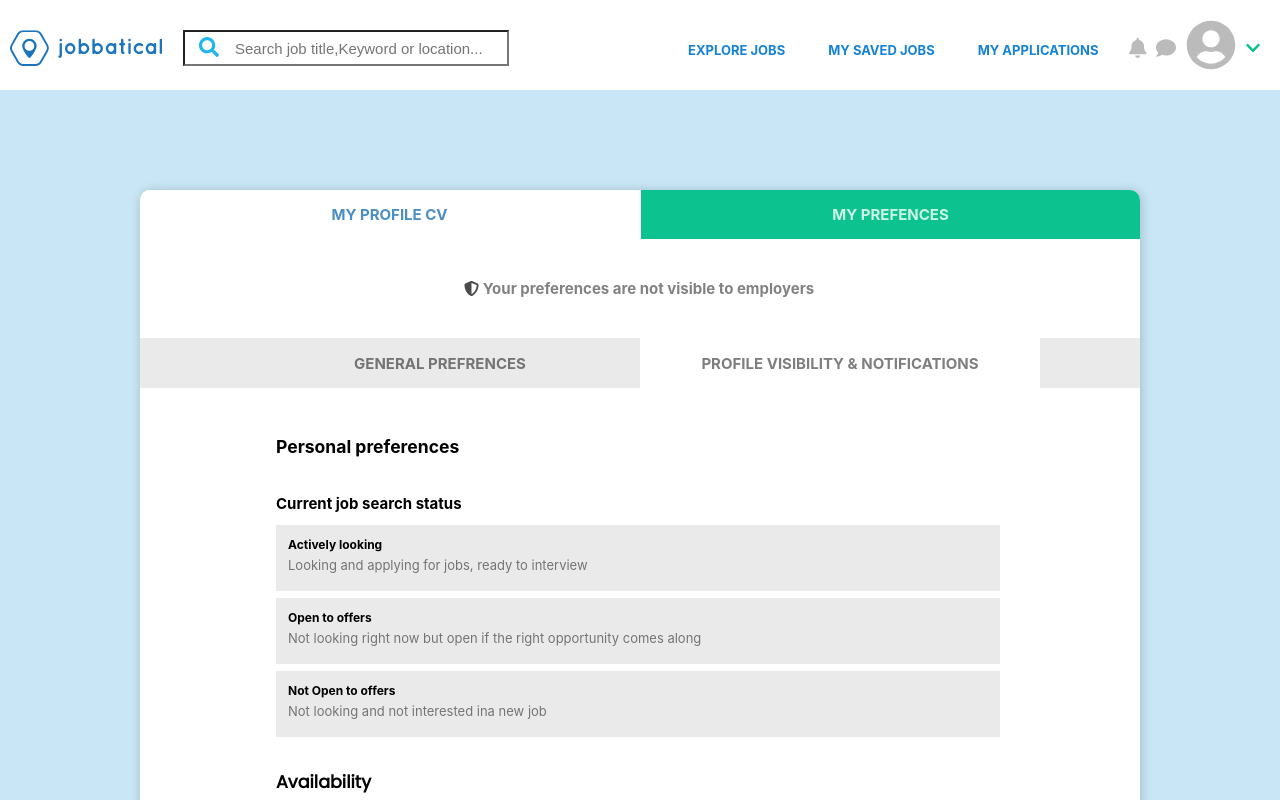
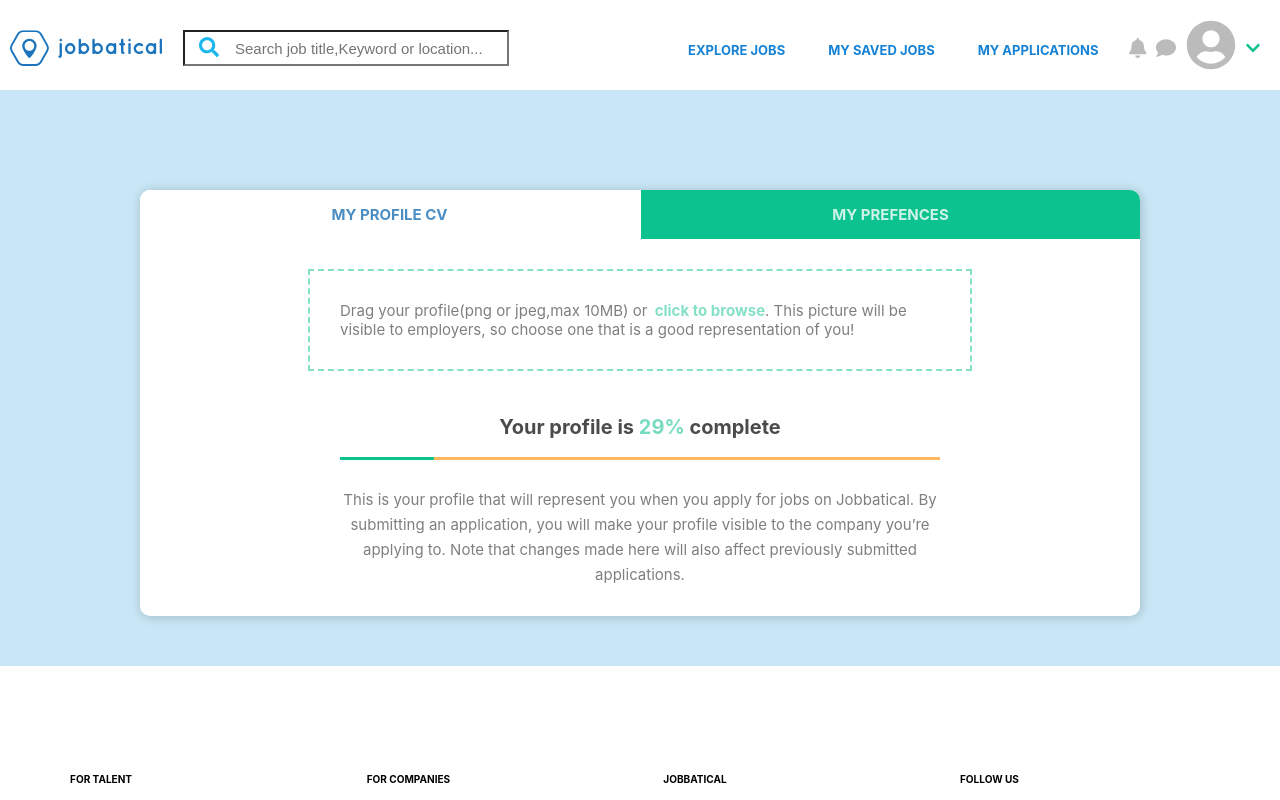
Before and after one commit to chingu-voyages/v8-bears-team-15, a React app in the folder client/: page /setting in a window 1280 px wide. Shown: the top 800 px of the page. Built offline with nearby package versions, Linux system fonts and the light colour scheme.

Commit message:
add build-cv template

```diff
--- /dev/null
+++ b/client/src/components/Dashboard/CV/ProfileHead/ProfileHead.css
@@ -0,0 +1,63 @@
+#main-layout{
+  padding-left: 100px;
+  padding-right: 100px;
+  display: flex;
+  align-items: center;
+  flex-direction: column;
+}
+
+#main-base{
+  display: flex;
+  align-items: center;
+  flex-direction: column;
+}
+
+#upload-message p {
+  border: 2px dashed #0CC28F;
+  padding: 30px;
+  margin-top: 30px;
+}
+
+#upload-message p a{
+  margin-left: 3px;
+  color: #0CC28F;
+  font-weight: bold;
+}
+
+#main-base h4{
+  font-size: 20px;
+  opacity: 0.7;
+  margin-top: 15px;
+  margin-bottom: 10px;
+}
+
+#main-base h4 span{
+  color: #0CC28F;
+}
+
+#line-row {
+  display: flex;
+  flex-direction: row;
+  width: 100%;
+}
+
+#line-row hr{
+  width: 100px;
+  border: none;
+  height: 3px;
+  background: #0CC28F;
+  margin-left: 0;
+  margin-right: 0;
+}
+
+#line-row hr:nth-child(2){
+  background: #FFB85B;
+  flex-basis: 90%;
+  margin-right: 0;
+}
+
+#main-base p {
+  text-align: center;
+  margin-top: 20px;
+  line-height: 25px;
+}
--- /dev/null
+++ b/client/src/components/Dashboard/CV/ProfileHead/ProfileHead.js
@@ -0,0 +1,40 @@
+import React from 'react';
+
+import './ProfileHead.css';
+
+class ProfileHead extends React.Component{
+  render(){
+    return (
+      <div className="cv-main">
+        <div id="main-layout">
+          <section id="upload-message">
+             <p>
+               Drag your profile(png or jpeg,max 10MB)
+               or <a href="http://fakelink">click to browse</a>.
+               This picture will be visible to employers, so choose one
+               that is a good representation of you!
+             </p>
+          </section>
+          <section id="main-base">
+             <div>
+               <h4>Your profile is <span>29%</span> complete</h4>
+             </div>
+             <div id="line-row">
+               <hr />
+               <hr />
+             </div>
+             <p>
+               This is your profile that will represent you when you apply
+               for jobs on Jobbatical. By submitting an application, you
+               will make your profile visible to the company you’re applying to.
+               Note that changes made here will also affect previously submitted
+               applications.
+             </p>
+         </section>
+        </div>
+      </div>
+    );
+  }
+}
+
+export default ProfileHead;
--- a/client/src/components/Dashboard/Setting/Setting.js
+++ b/client/src/components/Dashboard/Setting/Setting.js
@@ -4,7 +4,7 @@ import Header from '../../Header/Header';
 import Footer from '../../Footer/Footer';
 import './Setting.css';
 import Preferences from '../Preferences/Preferences';
-
+import ProfileHead from '../CV/ProfileHead/ProfileHead';
 
 class Setting extends React.Component{
   render(){
@@ -25,7 +25,8 @@ class Setting extends React.Component{
                  </span>
               </div>
             </div>
-            <Preferences />
+            {/* <Preferences /> */}
+            <ProfileHead />
            </div>
          </section>
 
```
Also changed, not shown: client/src/components/Dashboard/CV/Resume/Resume.css (added), client/src/components/Dashboard/CV/Resume/Resume.js (added), client/src/components/Dashboard/CV/Upload/Upload.css (added), client/src/components/Dashboard/CV/Upload/Upload.js (added).
